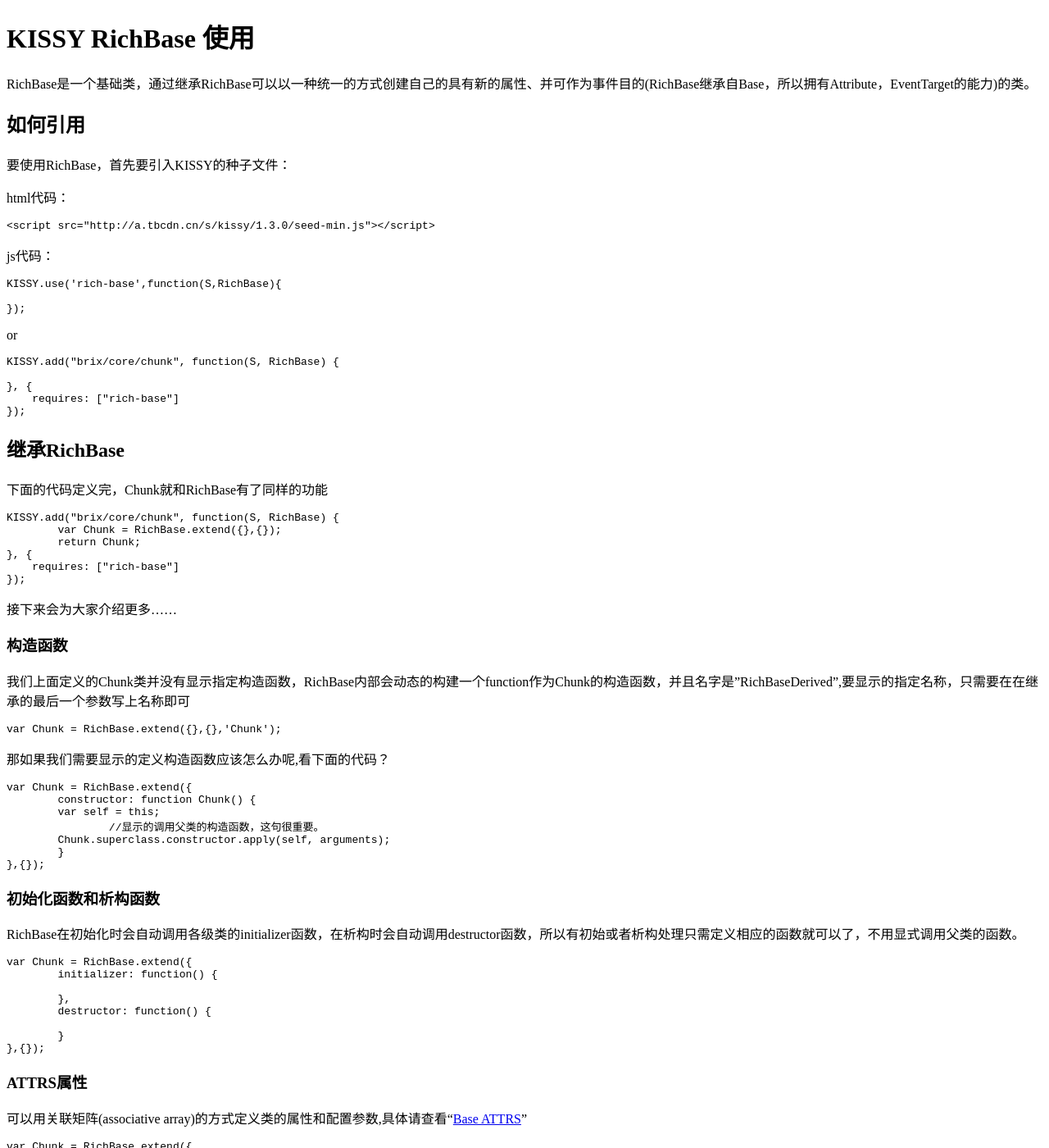
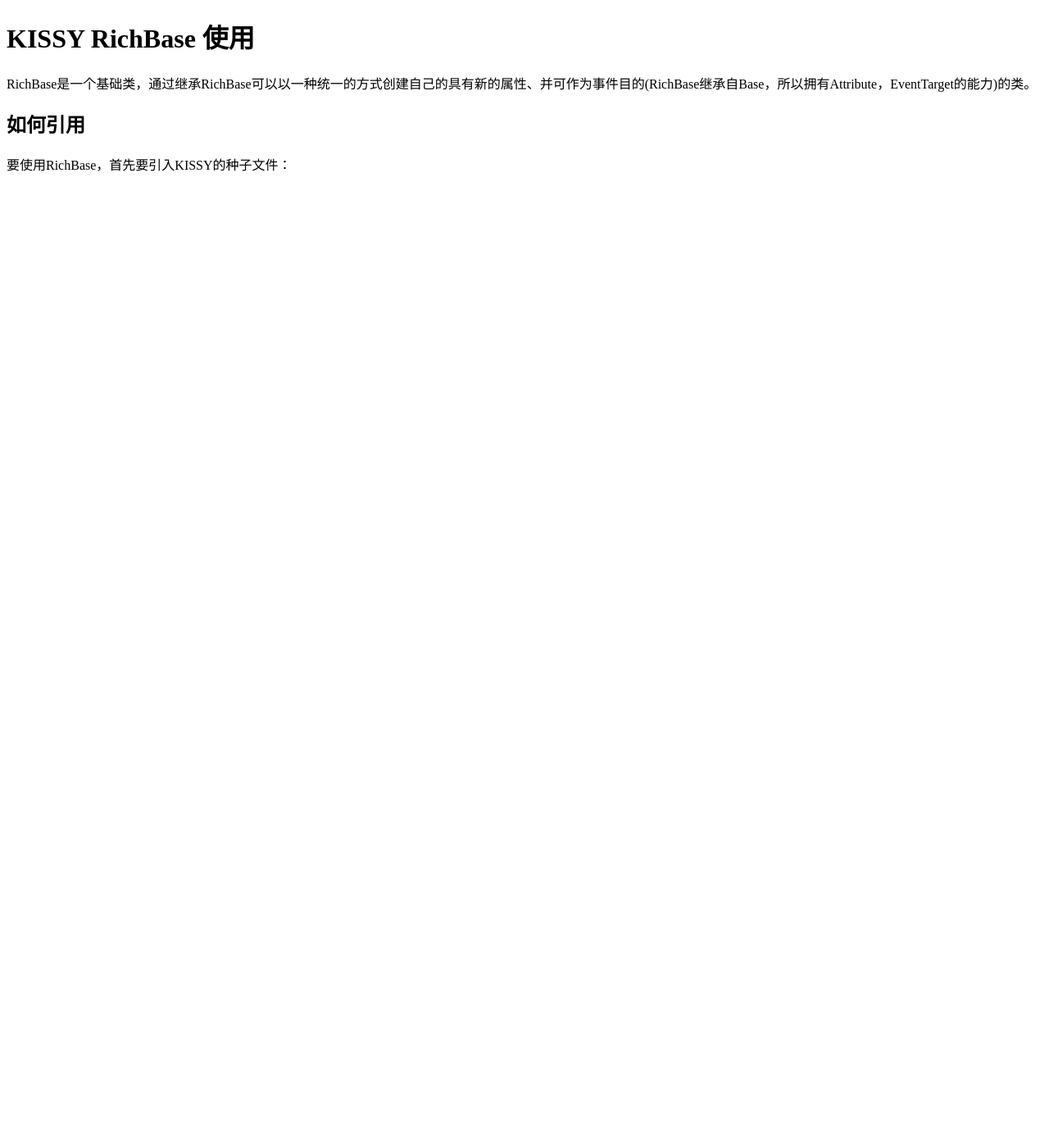
Before and after one commit to keyapril/keyapril.github.com, a Jekyll site: the page built from _posts/2013-01-07-richbase.md, in a window 1280 px wide and 1400 px high. Shown: the whole window at 82% size. Built offline with Jekyll 4.4.1, drawn with Linux system fonts in a browser that asks for light colours; some of the changed text lies outside the part shown.

Commit message:
add _posts

````diff
--- a/_posts/2013-01-07-richbase.md
+++ b/_posts/2013-01-07-richbase.md
@@ -9,194 +9,3 @@
 ## 如何引用
 
 要使用RichBase，首先要引入KISSY的种子文件：
-
-html代码：
-
-```html
-<script src="http://a.tbcdn.cn/s/kissy/1.3.0/seed-min.js"></script>
-```
-
-js代码：
-
-```javascript
-KISSY.use('rich-base',function(S,RichBase){
-
-});
-```
-
-or
-
-```javascript
-KISSY.add("brix/core/chunk", function(S, RichBase) {
-
-}, {
-    requires: ["rich-base"]
-});
-```
-
-## 继承RichBase
-下面的代码定义完，Chunk就和RichBase有了同样的功能
-
-```javascript
-KISSY.add("brix/core/chunk", function(S, RichBase) {
-	var Chunk = RichBase.extend({},{});
-	return Chunk;
-}, {
-    requires: ["rich-base"]
-});
-```
-
-接下来会为大家介绍更多……
-
-### 构造函数
-
-我们上面定义的Chunk类并没有显示指定构造函数，RichBase内部会动态的构建一个function作为Chunk的构造函数，并且名字是"RichBaseDerived",要显示的指定名称，只需要在在继承的最后一个参数写上名称即可
-
-```javascript
-var Chunk = RichBase.extend({},{},'Chunk');
-```
-
-那如果我们需要显示的定义构造函数应该怎么办呢,看下面的代码？
-
-```javascript
-var Chunk = RichBase.extend({
-	constructor: function Chunk() {
-        var self = this;
-		//显示的调用父类的构造函数，这句很重要。
-        Chunk.superclass.constructor.apply(self, arguments);
-	}
-},{});
-```
-
-
-### 初始化函数和析构函数
-
-RichBase在初始化时会自动调用各级类的initializer函数，在析构时会自动调用destructor函数，所以有初始或者析构处理只需定义相应的函数就可以了，不用显式调用父类的函数。
-```javascript
-var Chunk = RichBase.extend({
-	initializer: function() {
-
-	},
-	destructor: function() {
-
-	}
-},{});
-```
-
-### ATTRS属性
-
-可以用关联矩阵(associative array)的方式定义类的属性和配置参数,具体请查看“[Base ATTRS](http://docs.kissyui.com/docs/html/api/core/base/base.html)”
-```javascript
-var Chunk = RichBase.extend({
-},{
-	ATTRS: {
-        attr: {
-			valule:value,
-			valueFn:function(){
-			},
-			setter:function(){
-			},
-            getter: function(s) {
-            }
-        }
-});
-```
-
-#### ATTRS的bind和sync
-
-RichBase提供了对属性值初始化的同步以及变化的事件监听。先看一下代码
-```javascript
-var Chunk = RichBase.extend({
-	_onSetAttr:function(){
-	}
-},{
-	ATTRS: {
-        attr: {
-			valule:value,
-			valueFn:function(){
-			},
-			setter:function(){
-			},
-            getter: function(s) {
-            }
-        }
-});
-```
-实例化Chunk类并设置attr属性值
-```javascript
-var chunk = new Chunk({attr:1});
-chunk.set('attr',2);
-```
-上面的实例化和设置属性值，都会同步调用到类中定义的_onSetAttr函数。具体的调用可查看RichBase源码中的bindInternal和syncInternal函数。
-
-## Plugins
-
-Plugins机制可以用来在类的实例（而不是类本身）上动态添加特性。RichBase提供了一个配置（plugins）和三个函数（plug、unplug和getPlugin）用来管理插件。
-
-### plugins
-
-plugins的类型是Array，在类实例化的时候实例化plugin，并调用plugin的pluginInitializer初始化函数。在销毁的时候调用pluginDestructor析构函数。
-
-### plug(plugin)
-
-参数plugin可以是类，也可以是实例，如果是类则无参实例化plugin。
-两者都会调用plugin的pluginInitializer初始化函数
-
-直接传实例化的示例代码：
-```javascript
-new Editor().plug(new FontSize({
-  default: '14px'
-}))
-```
-
-### unplug(plugin)
-
-从plugins数组中移除plugin，并调用pluginDestructor析构函数。
-
-### getPlugin(id)
-
-通过类plugin定义的的p.get('pluginId') || p.pluginId来拿到plugin的实例。
-
-
-## 扩展
-
-RichBase的extend还提供了扩展功能，把一个主类与多个扩充类合并为一个新类。KISSY内部的很多组件都是基于这个完成的。
-
-给个Overlay示例代码吧,具体的Overlay的实现并不仅仅如此
-
-```javascript
-var Overlay = RichBase.extend([
-        Extension.ContentBox,
-        Extension.Position,
-        Loading,
-        Extension.Align,
-        Close,
-        Mask,
-        OverlayEffect
-    ], {}, {
-        ATTRS: {}
-});
-```
-
-## listeners
-
-差点忘记了listeners，这个配置项是用来在实例化类的时候增加事件的监听,看一下代码你就明白了。
-
-```javascript
-var chunk = new Chunk({
-		attr:1,
-		listeners:{
-			myfire:function(e){
-
-			},
-			hefire :{
-				fn:function(){},
-				//上下文
-				context:{}
-		   }
-		}});
-chunk.fire('myfire');
-```
-## 总结
-
-RichBase为我们提供了如此多的特性，采用KISSY开发模块和组件的同学，果断的用RichBase吧。
````
